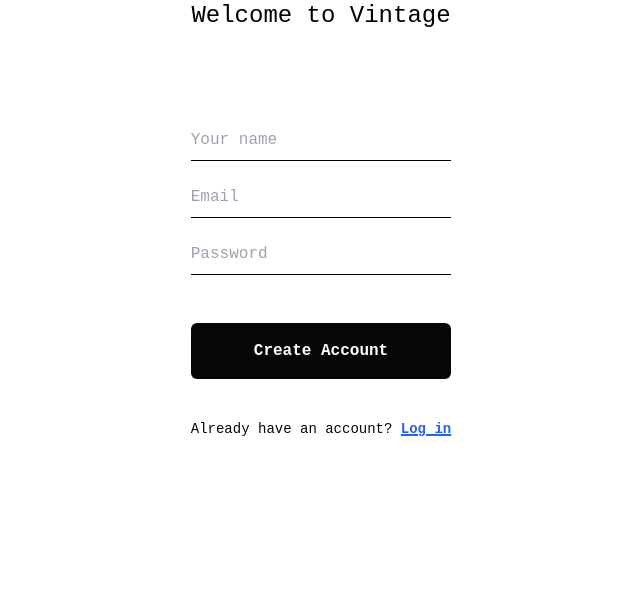
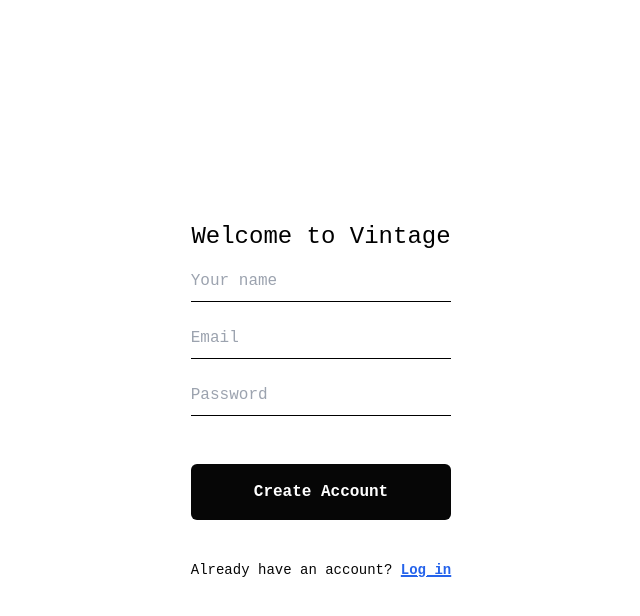
Before and after one commit to adatechschool/projet-collectif---vente-de-meubles-vintage_project, a React (Vite) app in the folder front/: page /signup in a window 1280 px wide. Shown: the top 616 px of the page, without its empty margins (319-959 px from the left). Built offline with nearby package versions, Linux system fonts and the light colour scheme; a web font is replaced by a local one.

Commit message:
Centrer les élement de login & signup

```diff
--- a/front/src/pages/Login/Login.jsx
+++ b/front/src/pages/Login/Login.jsx
@@ -10,16 +10,16 @@ const color = {
 
 function Login() {
   return (
-    <div className= "w-full min-h-screen flex items-start bg-[#f5f5f5]">
+    <div className= "w-full min-h-screen flex items-start bg-[#f5f5f5] ">
         <div className= 'relative w-1/2 h-full flex flex-col' >
           <div className= 'absolute top-[20%] left-[10%] right-[10%] flex flex-col '>
             <h1 className="text-4xl text-white font-bold my-4 drop-shadow-lg">Transformez votre intérieur avec nos meubles vintage uniques,</h1>
             <p className="text-xl text-white font-normal drop-shadow-lg">Commencez gratuitement et bénéficiez des offres attractives de la communauté. </p>
           </div>
-          <img src={COVER_IMAGE} className="w-full h-full object-cover "/>
+          <img src={COVER_IMAGE} className="w-full h-full object-cover"/>
         </div>
 
-        <div className="w-1/2 h-full bg-[#f5f5f5] flex flex-col p-20 space-y-20 ">
+        <div className="w-1/2 h-full bg-[#f5f5f5] flex flex-col p-20 space-y-20 items-center justify-center">
           <h1 className="text-x1 text-left text-[#060606] font-semibold ">Vintage Logo</h1>
 
           <div className='w-full flex flex-col max-w-[550px]'>
--- a/front/src/pages/Signup/signup.jsx
+++ b/front/src/pages/Signup/signup.jsx
@@ -5,7 +5,7 @@ import Login from '../Login/Login';
 
 function Signup() {
   return (
-  <div className='w-full flex flex-col max-w-[px] space-y-20 place-items-center '>
+  <div className='w-full flex flex-col content-center flex items-center justify-center h-screen'>
     <div>
       <h1>Welcome to Vintage</h1>
     </div>
@@ -31,7 +31,7 @@ function Signup() {
 
         <div className='w-full flex flex-col my-8'>
 
-        <div className='w-full text-[ffffff] my-2 font-semibold bg-[#060606] rounded-md p-4 text-center flex items-center justify-center'>
+        <div className='w-full text-[#ffffff] my-2 font-semibold bg-[#060606] rounded-md p-4 text-center flex items-center justify-center'>
             <Link to="" className="text-white"><Bouton texteBouton='Create Account' /></Link>
           </div>
         </div>
```
